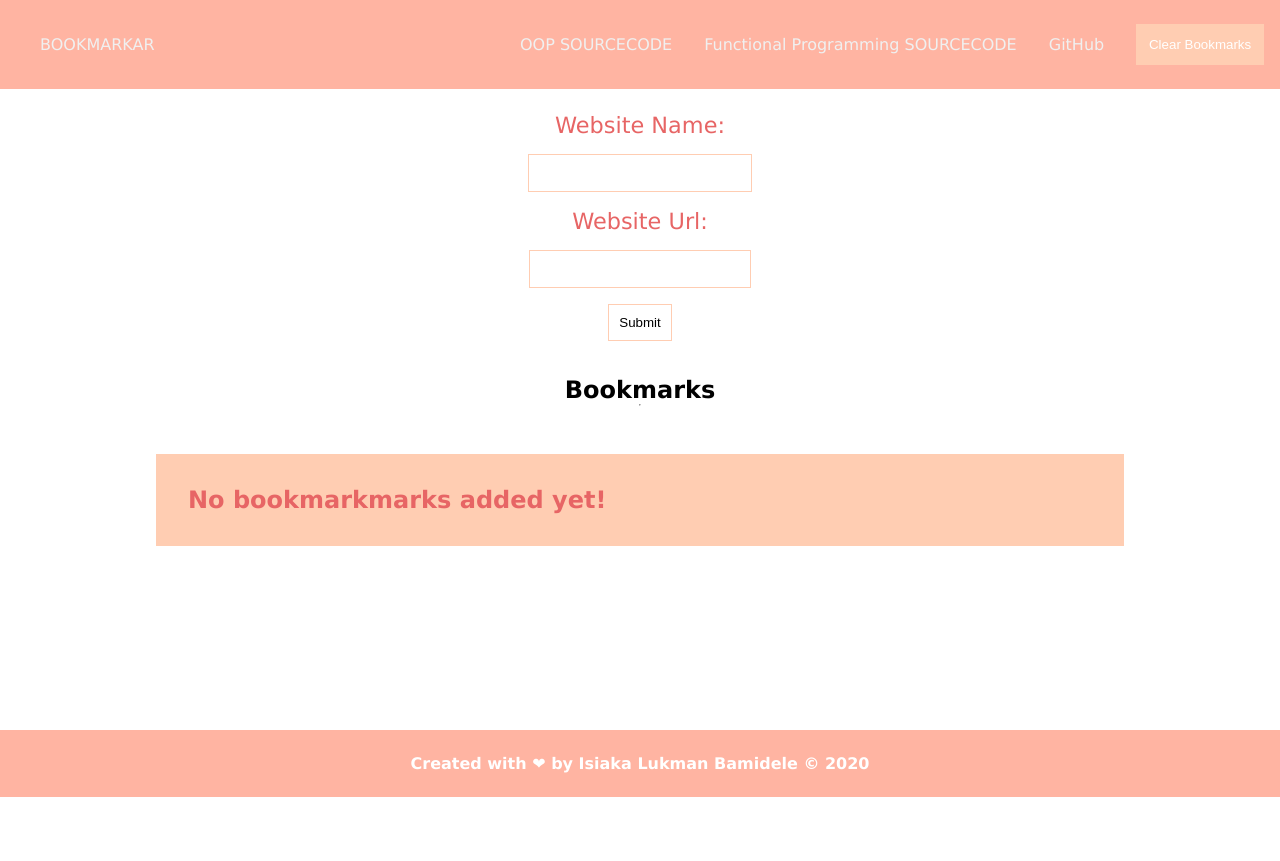
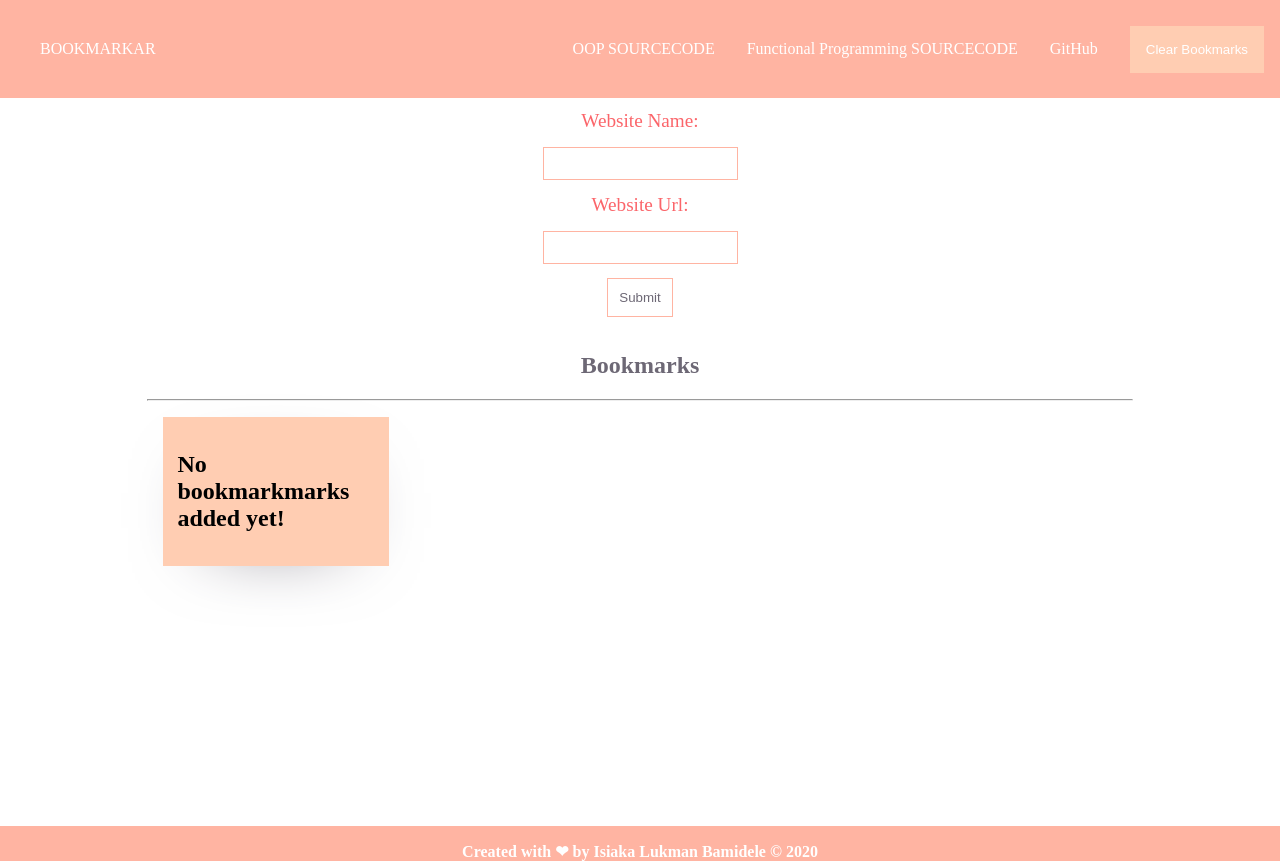
Before and after one commit to Dellysn/bookmarker, a plain HTML site: page index.html in a window 1280 px wide. Before the commit the page ends 800 px from the top, so only its background shows below. Drawn offline with Linux system fonts and the light colour scheme.

Commit message:
fixed bug

```diff
--- a/functional.js
+++ b/functional.js
@@ -1,3 +1,7 @@
+/**
+ * @param{object} check for data in localStorage, if null, set the variable to an array
+ *
+ */
 const bookmarkArray = localStorage.getItem("bookmarks")
   ? JSON.parse(localStorage.getItem("bookmarks"))
   : [];
@@ -48,6 +52,7 @@ let displayBookmarks = function (output) {
 
   ul.innerHTML = list;
 };
+
 let saveBookmarkToDatabase = function (bookmarks) {
   //   check for existing database
   bookmarkArray.push(bookmarks);
@@ -73,7 +78,7 @@ let getFormInputs = function () {
 let clearBookmarks = function () {
   if (localStorage.getItem("bookmarks")) {
     localStorage.removeItem("bookmarks");
-    window.location.href = "/index.html";
+    window.location.href = "/";
   } else {
     return false;
   }
--- a/index.html
+++ b/index.html
@@ -31,7 +31,9 @@
           </a>
         </li>
         <li class="nav-item">
-          <a href="./functional.js" target="_blank">GitHub </a>
+          <a href="https://github.com/Dellysn/bookmarker.git" target="_blank"
+            >GitHub
+          </a>
         </li>
         <li class="nav-item">
           <button class="clear">Clear Bookmarks</button>
@@ -47,7 +49,9 @@
           </a>
         </li>
         <li class="nav-item-lg">
-          <a href="#" target="_blank">GitHub </a>
+          <a href="https://github.com/Dellysn/bookmarker.git" target="_blank"
+            >GitHub
+          </a>
         </li>
         <li class="nav-item-lg">
           <button class="clear">Clear Bookmarks</button>
@@ -70,7 +74,7 @@
           </div>
         </div>
 
-        <h1>Bookmarks</h1>
+        <h1 class="h1-heading">Bookmarks</h1>
         <hr />
         <ul id="bookmark"></ul>
       </div>
--- a/style.css
+++ b/style.css
@@ -6,63 +6,87 @@
   --color3: #e5989bff;
   --color4: #b5838dff;
   --color5: #6d6875ff;
+  --color6: #fb656aff;
+  --transition: all 300ms ease-in-out
 }
 
 html {
   margin: 0;
   padding: 0;
-  font-family: "Lucida Sans", "Lucida Sans Regular", "Lucida Grande",
-    "Lucida Sans Unicode", Geneva, Verdana, sans-serif;
   box-sizing: border-box;
 }
 
 body {
-  height: 100%;
-  width: 100%;
-}
-
-body,
-* {
+  padding: inherit;
   margin: 0;
-  padding: 0;
-  /* overflow-x: hidden; */
-}
-
-a {
-  text-decoration: none;
-  color: #f0f0f0;
-}
-
-a:hover {
-  text-decoration: underline;
-  color: #e76565;
-}
-
-
-.nav {
-  width: 100%;
-  background-color: var(--color2);
-  position: fixed;
-  top: 0;
-  display: flex;
-  justify-content: space-between;
-  align-items: center;
-  width: 100%;
-
-  z-index: 999;
+  box-sizing: inherit;
 
 
 }
 
-.nav .nav-brand {
+.nav {
+  width: 100%;
+  display: flex;
+  height: 50px;
+  align-items: center;
+  justify-content: space-between;
+  background-color: var(--color2);
+  margin-bottom: 1rem;
+  position: fixed;
+  top: 0;
+  border-bottom: solid 1px #fff;
+
+}
+
+.nav-menu {
+  width: 100%;
+  position: fixed;
+  /* top: -100% */
+  top: 0;
+  transition: var(--transition);
+  transform: translateY(-800px);
+  background-color: var(--color2);
+  list-style: none;
+  padding: 0;
+}
+
+.nav-menu .nav-item:first-child {
+  margin-top: 1rem;
+}
+
+.nav-menu .nav-item {
+  margin-left: 1rem;
+  margin-bottom: 1.5rem;
+}
+
+.nav-menu.show {
+  transform: translateY(35px);
+}
+
+.nav-brand {
   margin-left: 1rem;
 }
 
-.nav .toggle {
+.clear {
+  border: none;
+  background: var(--color1);
+  padding: 1rem;
+  color: #fff;
+  outline: none;
+  transition: var(--transition);
+  cursor: pointer;
+}
+
+.clear:active {
+  border: solid 1px #fff;
+  color: var(--color6);
+}
+
+.toggle {
+  color: #fff;
   margin-right: 1rem;
-  font-size: 2rem;
-  color: #f0f0f0;
-  transition: all 500ms;
+  font-size: 1.5rem;
+  transition: var(--transition);
 }
 
 .toggle.rotate {
@@ -73,192 +97,125 @@ a:hover {
   display: none;
 }
 
-.nav-menu {
-  list-style-type: none;
+#bookmark-form {
+  margin-top: 6rem;
+  width: 100%;
+}
+
+.form-group {
   display: flex;
   flex-direction: column;
   justify-content: center;
-  background-color: var(--color2);
-  padding: 1.5rem;
-  position: fixed;
-  width: 90%;
-  height: 50%;
-  top: 4%;
-  transition: all 500ms;
-  transform: translateX(-1200px);
-  z-index: -999;
-  /* border-top: solid 1px #ffffff; */
-}
-
-.nav-menu.show {
-  width: 1;
-  transform: translateX(0);
-}
-
-.nav-menu .nav-item {
-  color: #f0f0f0;
+  align-items: center;
   width: 100%;
 }
 
-.clear {
-  padding: .8rem;
-  background: var(--color1);
-  border: none;
-  outline: none;
-  color: #fff;
-  transition: all 200ms;
+.form-group label {
+  padding: .9rem;
+  font-size: 1.2rem;
+  color: var(--color6);
+}
+
+.form-group input {
+  padding: .5rem;
+  border: solid 1px var(--color2)
+}
+
+.form-group button {
+  margin: .9rem;
+  background: none;
+  border: solid 1px var(--color2);
+  padding: .7rem;
+  color: var(--color5);
+  transition: var(--transition);
+  outline: 0;
+}
+
+.form-group button:active,
+.form-group button:hover {
+  background: var(--color2);
+}
+
+.h1-heading {
+  text-align: center;
+  width: 100%;
+  color: var(--color5);
+
 
 }
 
-.clear:active {
-  color: #e76565;
-  border: solid 1px #fff;
-}
-
-.nav-menu .nav-item:not(:last-child) {
-  margin-bottom: 1rem;
-}
-
-section {
-  /* min-height: 100%;
-  margin-bottom: -100px; */
-  min-height: calc(100vh - 70px);
-}
-
-.container {
-  max-width: 968px;
-  height: 100%;
-  margin: auto;
-  display: flex;
-  flex-direction: column;
-  justify-content: space-evenly;
-  align-items: center;
-}
-
-
-
-#bookmark-form {
-  margin-top: 0;
-  height: 35vh;
-  display: flex;
-  flex-direction: column;
+#bookmark {
+  list-style-type: none;
+  padding: 0;
   width: 100%;
-  align-items: center;
-  margin-top: 5rem;
-
-}
-
-.form-group {
-  /* width: 50%; */
   display: flex;
   flex-direction: column;
   align-items: center;
-  justify-content: center;
-  background: none;
-}
 
-.form-group label {
-  font-size: 1.4rem;
-  padding: 1rem;
-  font-weight: 500;
-  color: rgb(231, 101, 101);
-}
 
-.form-group input {
-  padding: 0.65rem;
-  width: 100%;
-  border: solid 1px var(--color1);
-  outline: none;
-}
-
-.form-group button {
-  margin-top: 1rem;
-  background: none;
-  padding: 0.65rem;
-  width: 100%;
-  border: solid 1px var(--color1);
-  transition: all 200ms;
-}
-
-.form-group button:hover {
-  background: var(--color1);
-  color: #fff;
-}
-
-#bookmark {
-  /* height: 65vh; */
-  margin-top: 2rem;
-  min-height: 100%;
-  width: 100%;
-  color: rgb(231, 101, 101);
-}
-
-#bookmark ul {
-  height: auto;
-  width: 100vw;
-  list-style: none;
-  display: flex;
-  flex-direction: column;
-  align-items: center;
-  overflow: scroll;
-  ;
-}
-
-#bookmark li:first-child {
-  margin-top: 1rem;
 }
 
 #bookmark li {
   background-color: var(--color1);
-  padding: 2rem;
-  list-style: none;
-  display: flex;
-  flex-direction: column;
-  justify-content: center;
-  align-items: flex-start;
-  margin-bottom: 1rem;
-  width: 1;
-  overflow-x: auto;
-  height: auto;
+  width: 80%;
+  margin-bottom: 2rem;
+  padding: .9rem;
+  box-shadow: 0px 19px 75px -47px var(--color5);
+  overflow-x: scroll;
+
 }
 
-#bookmark li p>.bookmark-link {
+#bookmark li>h4,
+small {
+  color: var(--color6);
+}
+
+
+#bookmark li>h4,
+p {
+  margin: 0;
+}
+
+#bookmark li p a {
+  display: block;
+  margin: .9rem auto;
+
+}
+
+a {
+
   text-decoration: none;
-  display: block;
-  padding: 1rem 0;
+  color: #fff;
+}
+
+a:hover {
+  text-decoration: underline;
+  color: var(--color6);
+}
+
+section {
+
+  min-height: calc(100vh - 70px);
+
 }
 
 footer {
   width: 100%;
+
   background-color: var(--color2);
+  margin: 0;
+  color: #fff;
+}
+
+footer h4 {
+  width: 100%;
+  text-align: center;
+  margin: 0;
+  padding-top: 1rem;
 
 }
 
-footer h4 {
-  padding: 1.5rem;
-  color: #fff;
-  text-align: center;
-  width: 100%;
-}
 
-@media (min-width:500px) {
-  .nav-menu {
-
-    top: 4%;
-
-
-  }
-}
-
-@media (min-width:768px) {
-  .nav-menu {
-
-    width: 100%;
-    height: 50%;
-
-
-  }
-}
 
 @media (min-width:1000px) {
   nav.nav {
@@ -293,4 +250,24 @@ footer h4 {
   #bookmark-form {
     margin-top: 6rem;
   }
+
+  .container {
+    max-width: 986px;
+    margin: auto;
+
+  }
+
+  #bookmark {
+    flex-direction: row;
+    flex-wrap: wrap;
+    height: auto;
+  }
+
+  #bookmark li {
+    margin-left: 1rem;
+    width: 20%;
+
+
+  }
+
 }
```
Also changed, not shown: main.js (+79 -26 lines), 1 other file.
